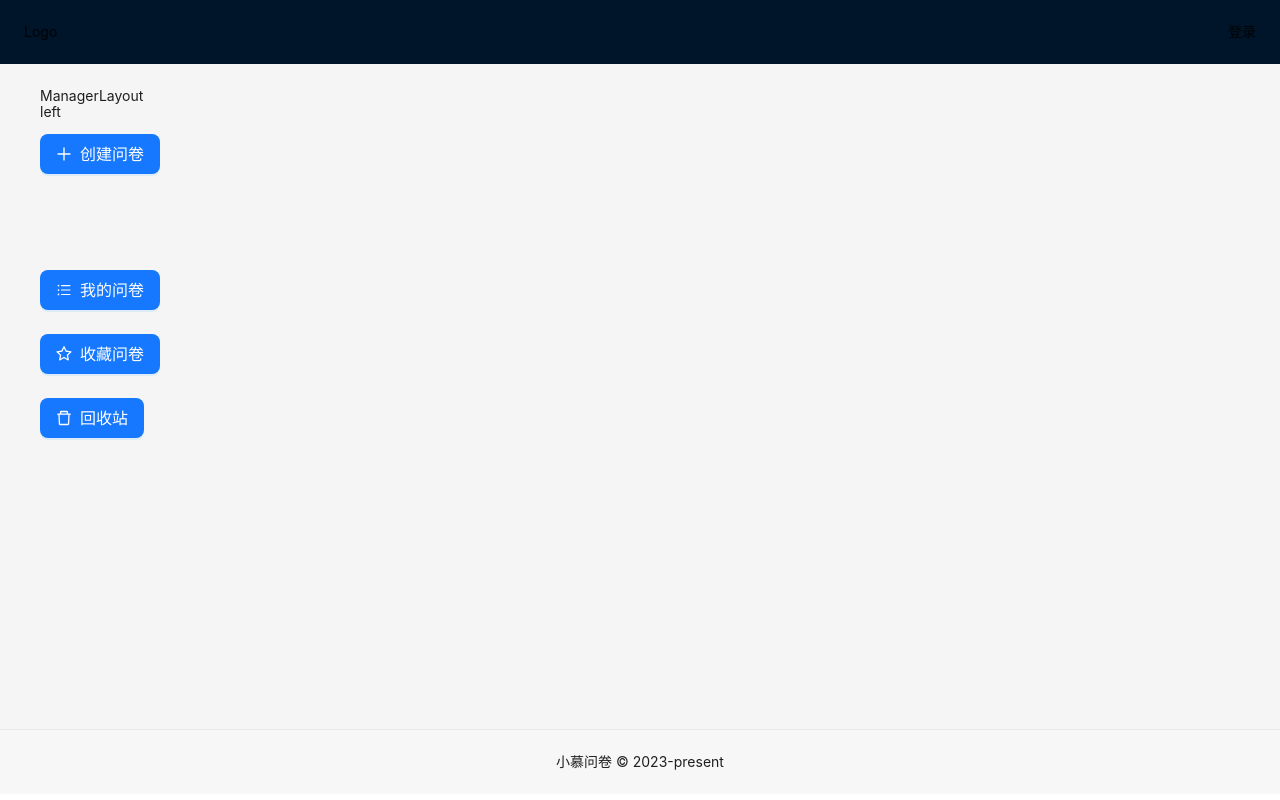
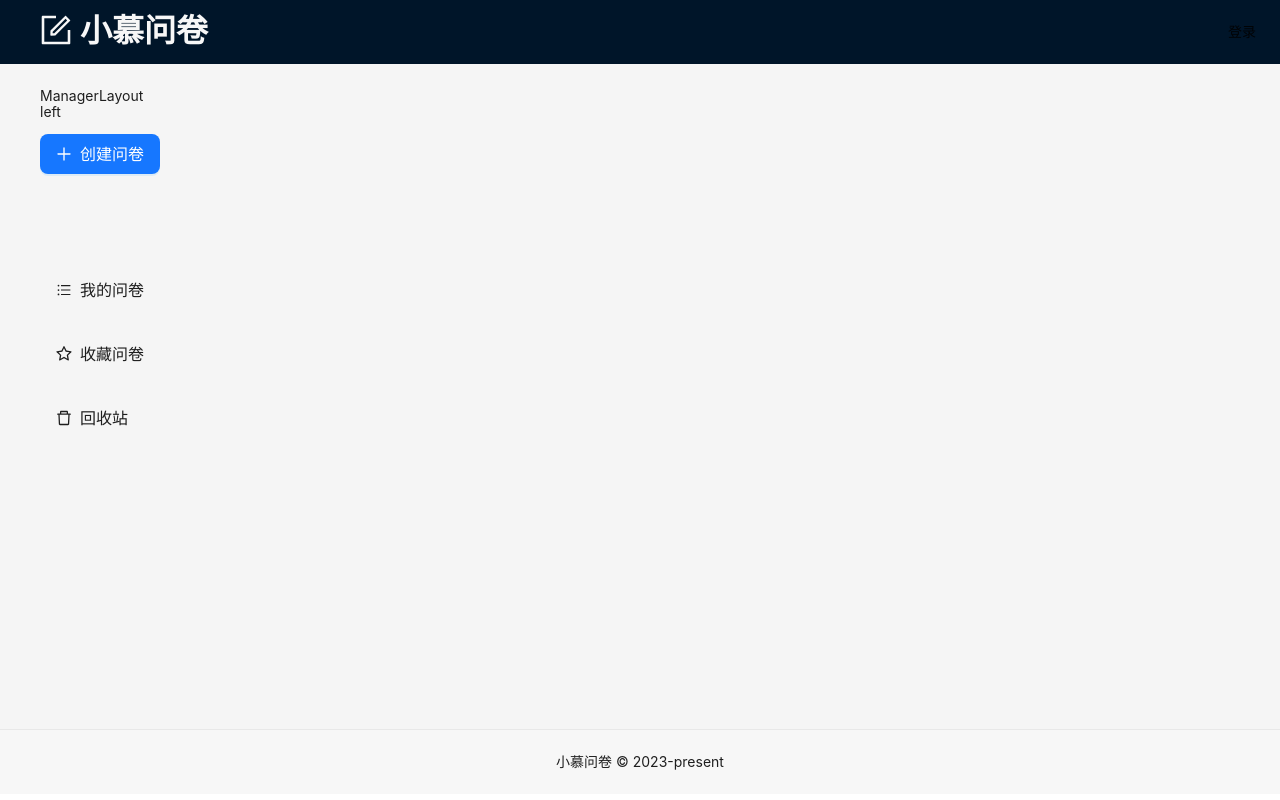
Before and after one commit to xinliceliangshi/low-re, a React (Create React App) app: page /manager in a window 1280 px wide. Built offline with nearby package versions, Linux system fonts and the light colour scheme.

Commit message:
feat: logo

```diff
--- /dev/null
+++ b/src/components/Logo.module.scss
@@ -0,0 +1,10 @@
+.container{
+    width: 200px;
+    margin: 12px 0;
+    line-height: 1;
+    text-align: center;
+    h1{
+        font-size: 32px;
+        color: #f7f7f7
+    }
+}
--- /dev/null
+++ b/src/components/Logo.tsx
@@ -0,0 +1,18 @@
+import React, { FC } from 'react'
+import { Space, Typography } from 'antd'
+import { FormOutlined } from '@ant-design/icons'
+const { Title } = Typography
+import styles from './Logo.module.scss'
+const Logo: FC = () => {
+  return (
+    <div className={styles.container}>
+      <Space>
+        <Title>
+          <FormOutlined />
+        </Title>
+        <Title>小慕问卷</Title>
+      </Space>
+    </div>
+  )
+}
+export default Logo
--- a/src/pages/Layouts/MainLayouts.tsx
+++ b/src/pages/Layouts/MainLayouts.tsx
@@ -3,11 +3,14 @@
 import { Layout, Space } from 'antd'
 const { Header, Footer, Sider, Content } = Layout
 import styles from './MainLayout.module.scss'
+import Logo from '../../components/Logo'
 const MainLayout: FC = () => {
   return (
     <Layout>
       <Header className={styles.header}>
-        <div className={styles.left}>Logo</div>
+        <div className={styles.left}>
+          <Logo />
+        </div>
         <div className={styles.right}>登录</div>
       </Header>
       <Layout className={styles.main}>
--- a/src/pages/Layouts/ManagerLayout.tsx
+++ b/src/pages/Layouts/ManagerLayout.tsx
@@ -16,7 +16,7 @@
           </Button>
           <Divider style={{ borderTop: 'transparent' }} />
           <Button
-            type="primary"
+            type={pathname.startsWith('/manager/list') ? 'default' : 'text'}
             size="large"
             icon={<BarsOutlined />}
             onClick={() => nav('/manager/list')}
@@ -24,7 +24,7 @@
             我的问卷
           </Button>
           <Button
-            type="primary"
+            type={pathname.startsWith('/manager/star') ? 'default' : 'text'}
             size="large"
             icon={<StarOutlined />}
             onClick={() => nav('/manager/star')}
@@ -32,7 +32,7 @@
             收藏问卷
           </Button>
           <Button
-            type="primary"
+            type={pathname.startsWith('/manager/trash') ? 'default' : 'text'}
             size="large"
             icon={<DeleteOutlined />}
             onClick={() => nav('/manager/trash')}
```
